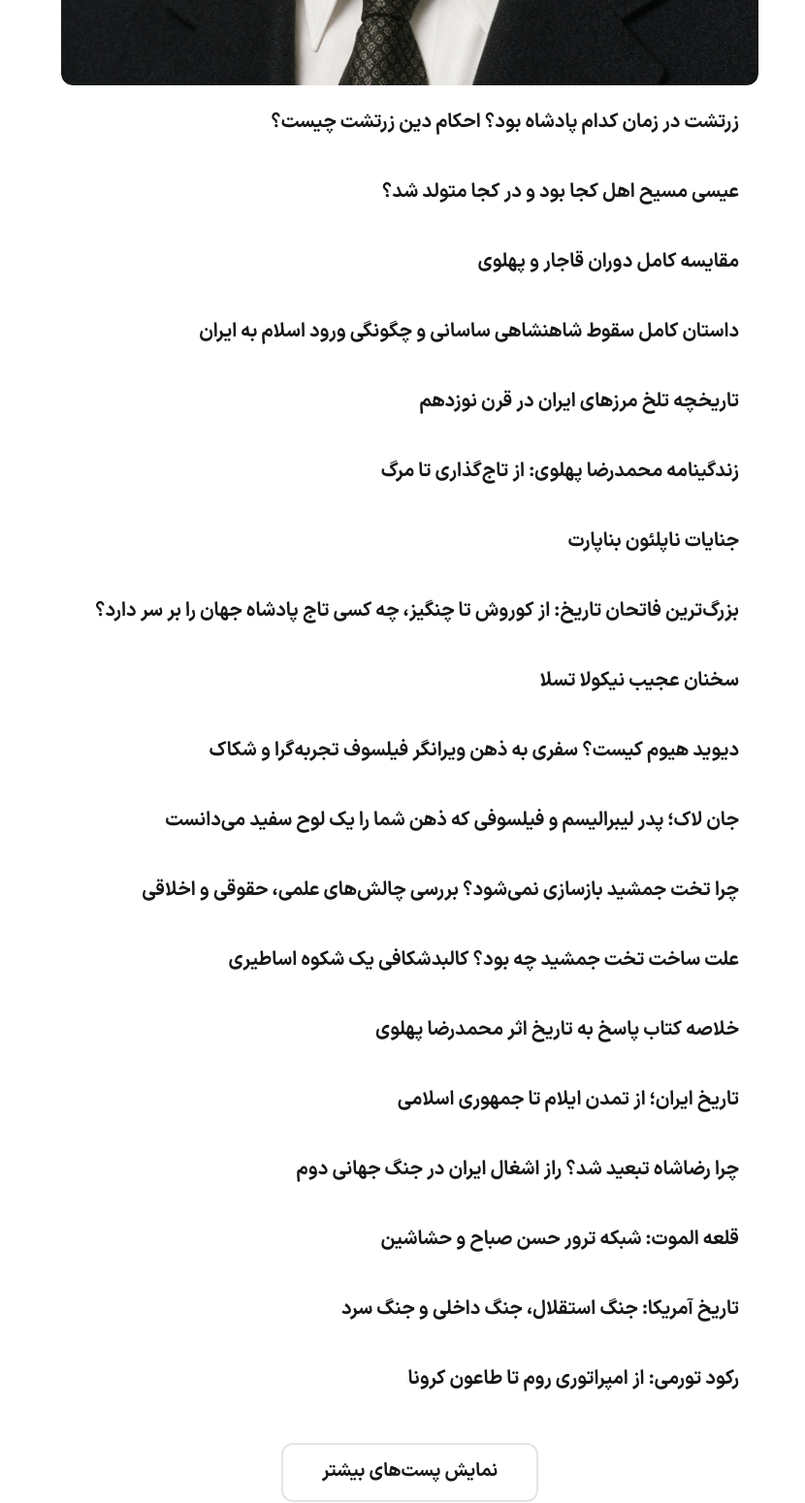
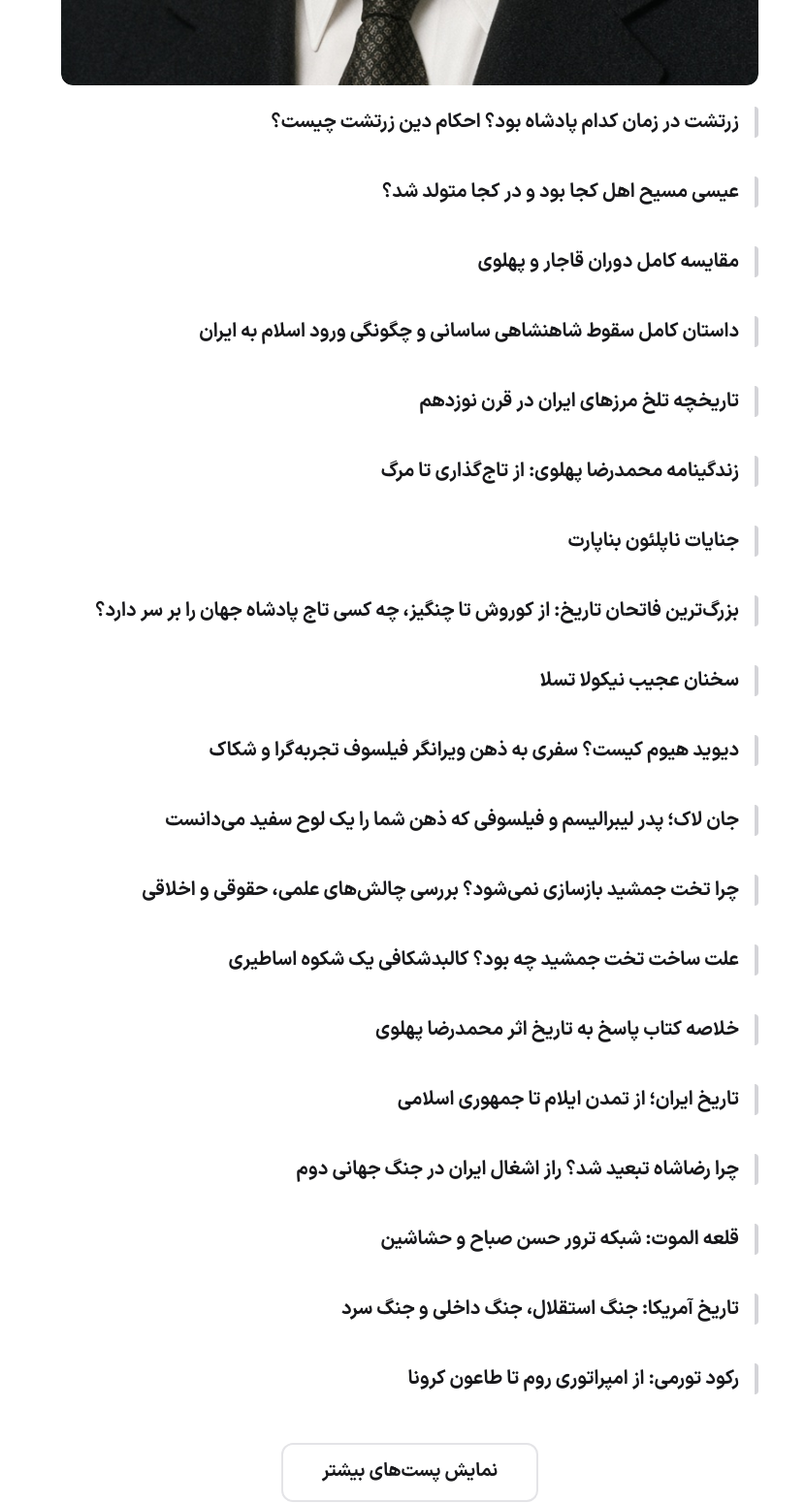
Before and after one commit to darkblog/darkblog.github.io, a Jekyll site: the page built from test.html, in a window 1280 px wide. Shown: the part 822-2372 px from the top of the page at 97% size, without its empty margins (210-1040 px from the left). Built offline with Jekyll 4.4.1, drawn with Linux system fonts in a browser that asks for light colours.

Commit message:
Update test.html

```diff
--- a/test.html
+++ b/test.html
@@ -115,9 +115,9 @@
 .live-search-results .more-result a { justify-content: center; color: var(--text-muted); font-size: 0.9rem; }
 .posts-list { list-style: none; padding: 0; margin: 0; display: flex; flex-direction: column; gap: 0.25rem; }
 .posts-list li { position: relative; border-radius: var(--r-md); background-color: transparent; border: 0; }
-.posts-list li::before { content: ''; position: absolute; inset-inline-start: 0; inset-block-start: 50%; transform: translateY(-50%) scaleY(0); width: 4px; height: 2rem; background-color: var(--accent); border-start-start-radius: 4px; border-end-start-radius: 4px; opacity: 0; transition: opacity var(--dur), transform var(--dur); z-index: 1; pointer-events: none; }
-.posts-list li:hover::before, .posts-list li:focus-within::before { opacity: 1; transform: translateY(-50%) scaleY(1); }
-.posts-list li a { text-decoration: none; color: var(--text); display: flex; align-items: center; font-size: 1.25rem; font-weight: 700; line-height: 1.4; min-height: 48px; padding: 1.25rem; width: 100%; border-radius: inherit; transition: color var(--dur); }
+.posts-list li::before { content: ''; position: absolute; inset-inline-start: 0; inset-block-start: 50%; transform: translateY(-50%); width: 4px; height: 2rem; background-color: var(--border-h); border-start-start-radius: 4px; border-end-start-radius: 4px; transition: background-color var(--dur); z-index: 1; pointer-events: none; }
+.posts-list li:hover::before, .posts-list li:focus-within::before { background-color: var(--accent); }
+.posts-list li a { text-decoration: none; color: var(--text); display: flex; align-items: center; font-size: 1.25rem; font-weight: 700; line-height: 1.4; min-height: 48px; padding: 1.25rem 1.25rem 1.25rem 1.75rem; width: 100%; border-radius: inherit; transition: color var(--dur); }
 .posts-list li:hover a, .posts-list li:focus-within a { color: var(--accent); }
 .posts-list li:first-child { padding: 0; background-color: transparent; overflow: hidden; }
 .posts-list li:first-child::before { display: none; }
```
